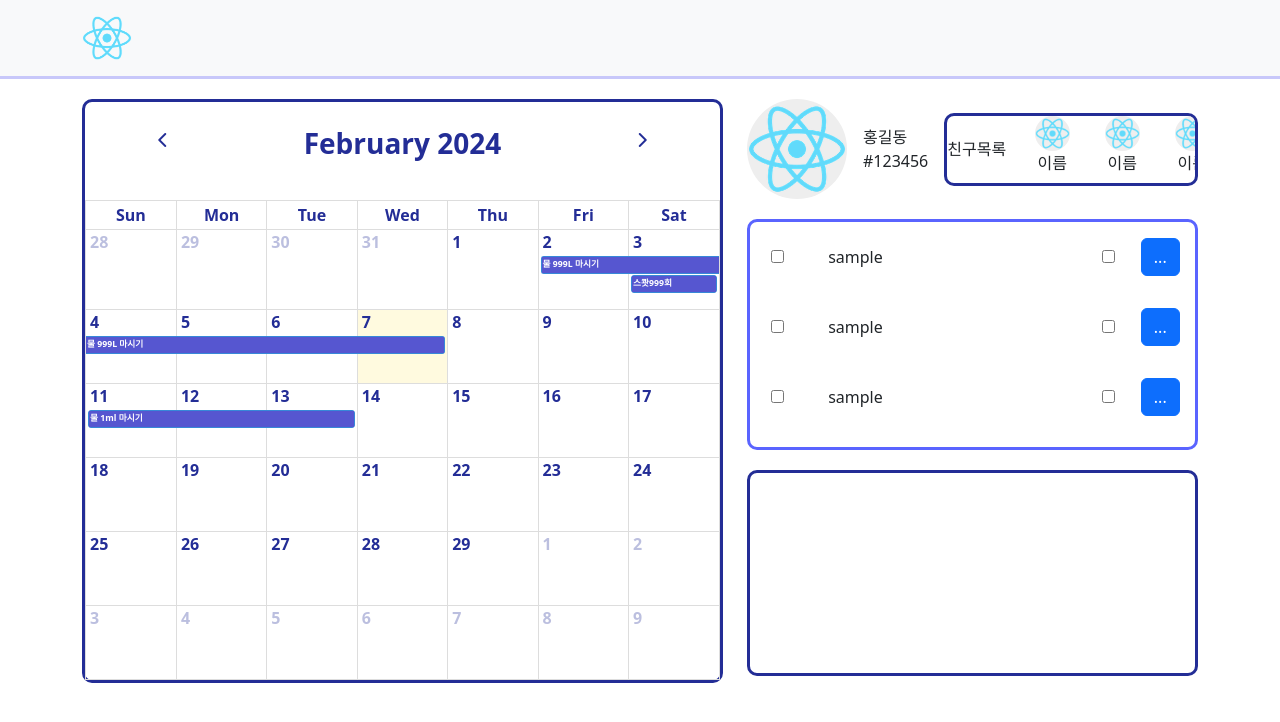
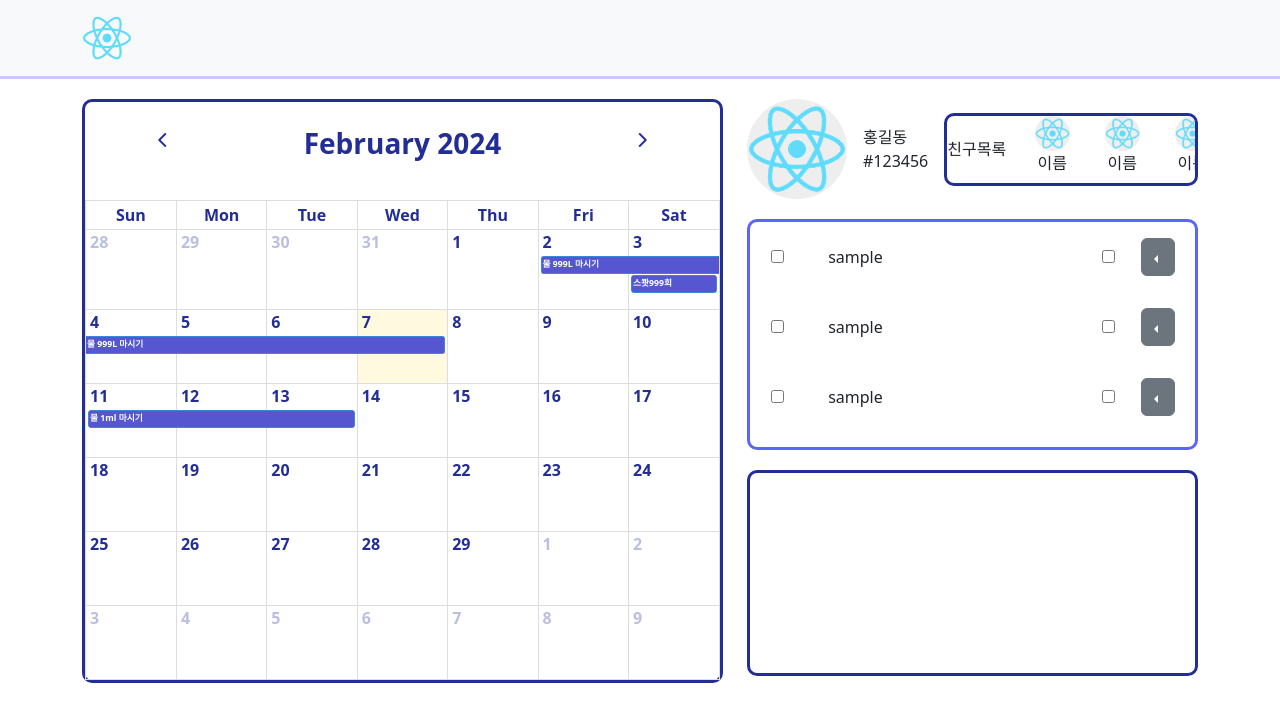
Before and after one commit to seophohoho/PlanIsJustNow-fe, a React (Create React App) app: page /Calender in a window 1280 px wide. Shown: the top 722 px of the page. Built offline with nearby package versions, Linux system fonts and the light colour scheme.

Commit message:
스케줄 dropdown 메뉴 구현

```diff
--- a/src/pages/CalenderMain.js
+++ b/src/pages/CalenderMain.js
@@ -2,7 +2,7 @@ import React from 'react';
 import FullCalendar from '@fullcalendar/react'
 import dayGridPlugin from '@fullcalendar/daygrid'
 import '../styles/CalenderMain.css'
-import { Form, Col, Row, Container, Navbar, Stack, Image, Button } from 'react-bootstrap';
+import { Form, Col, Row, Container, Navbar, Stack, Image, Button, Dropdown, DropdownButton, SplitButton } from 'react-bootstrap';
 
 const CalendarMain = () => {
 
@@ -109,7 +109,11 @@ function Schedule(){
                 <input type="checkbox" id="cb1"/>
             </Col>
             <Col sm={2} className='m-auto'>
-                <Button>...</Button> {/**디자인 초기화 아니면 다른요소 제작 후 클릭이벤트 구현 */}
+                <DropdownButton drop="start" variant="secondary">{/**디자인 초기화 아니면 다른요소 제작 후 클릭이벤트 구현 */}
+                    <Dropdown.Item eventKey="1">일정 수정</Dropdown.Item>
+                    <Dropdown.Divider />
+                    <Dropdown.Item eventKey="2">삭제</Dropdown.Item>
+                </DropdownButton>
             </Col>
         </Row>
     )
```
